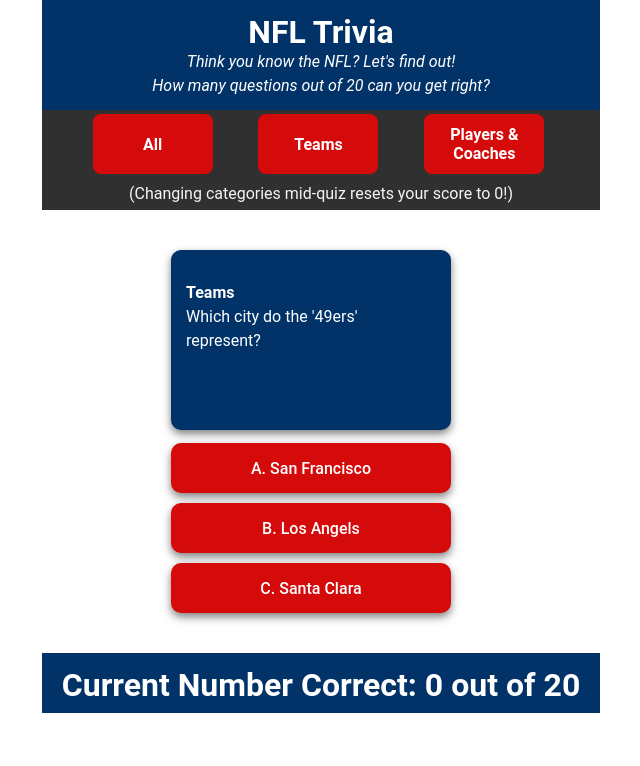
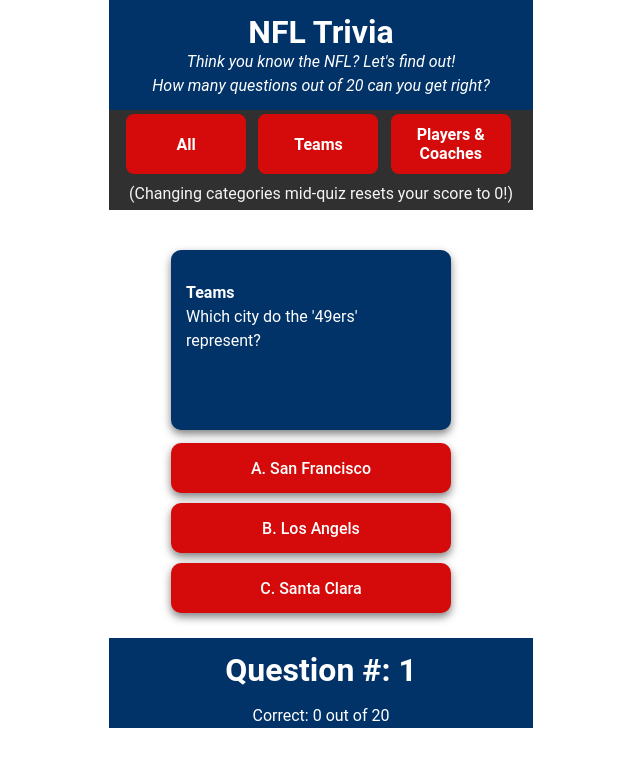
Before and after one commit to htack210/TriviaGame, a React (Vite) app: page / in a window 1280 px wide. Shown: the top 766 px of the page, without its empty margins (329-969 px from the left). Built offline with nearby package versions, Linux system fonts and the light colour scheme.

Commit message:
Forgotten commits

```diff
--- a/src/App.css
+++ b/src/App.css
@@ -30,10 +30,10 @@
 }
 
 .footer-nav{
-  height: 50px;
+  height: 80px;
   width: 100%;
-
-  margin-top: 20px;
+  margin-top: 5px;
+  margin-bottom: 10px;
   background-color: #013369;
   color: white;
   text-align: center;
--- a/src/App.jsx
+++ b/src/App.jsx
@@ -113,7 +113,8 @@
         </div>
       </div>
       <div className="footer-nav">
-        <h1>Current Number Correct: {score} out of 20</h1>
+        <h1>Question #: {questionIdx + 1}</h1>
+        <p>Correct: {score} out of 20</p>
       </div>
 
       {gameOver && (
```
